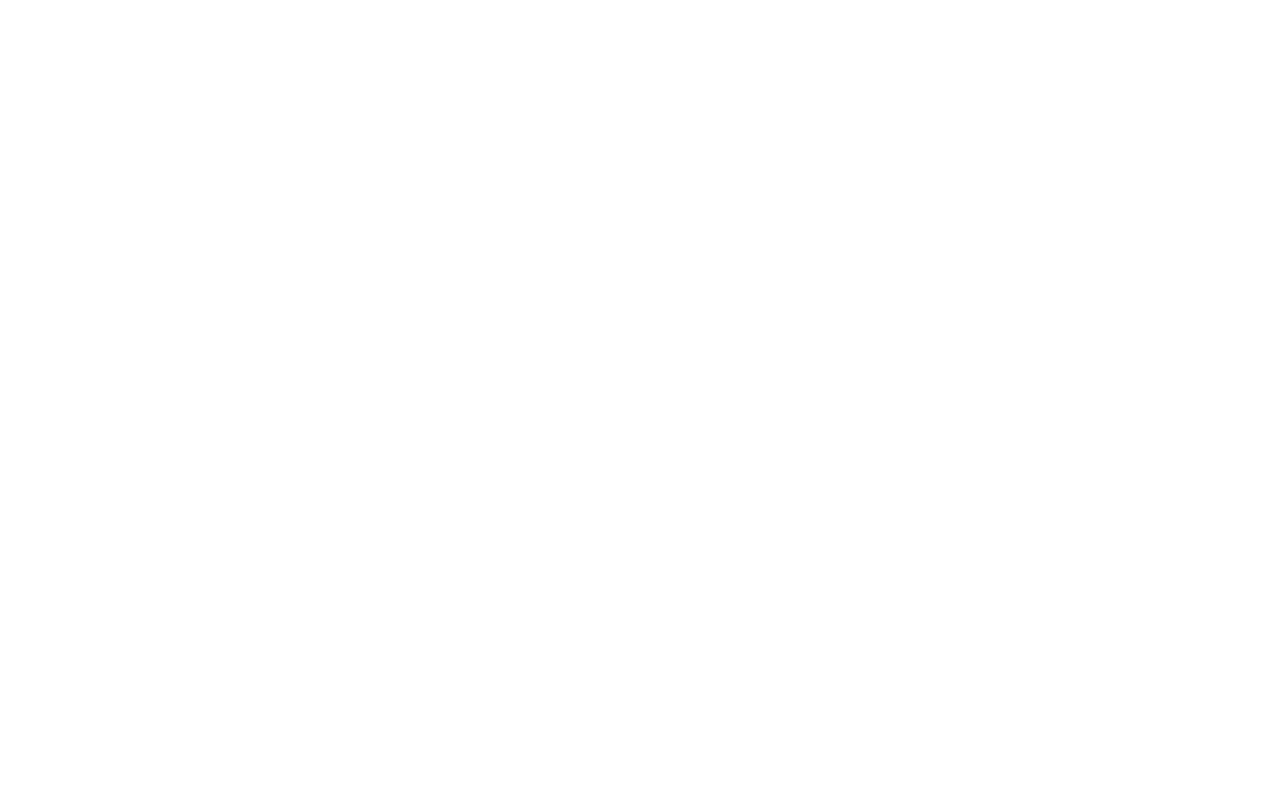
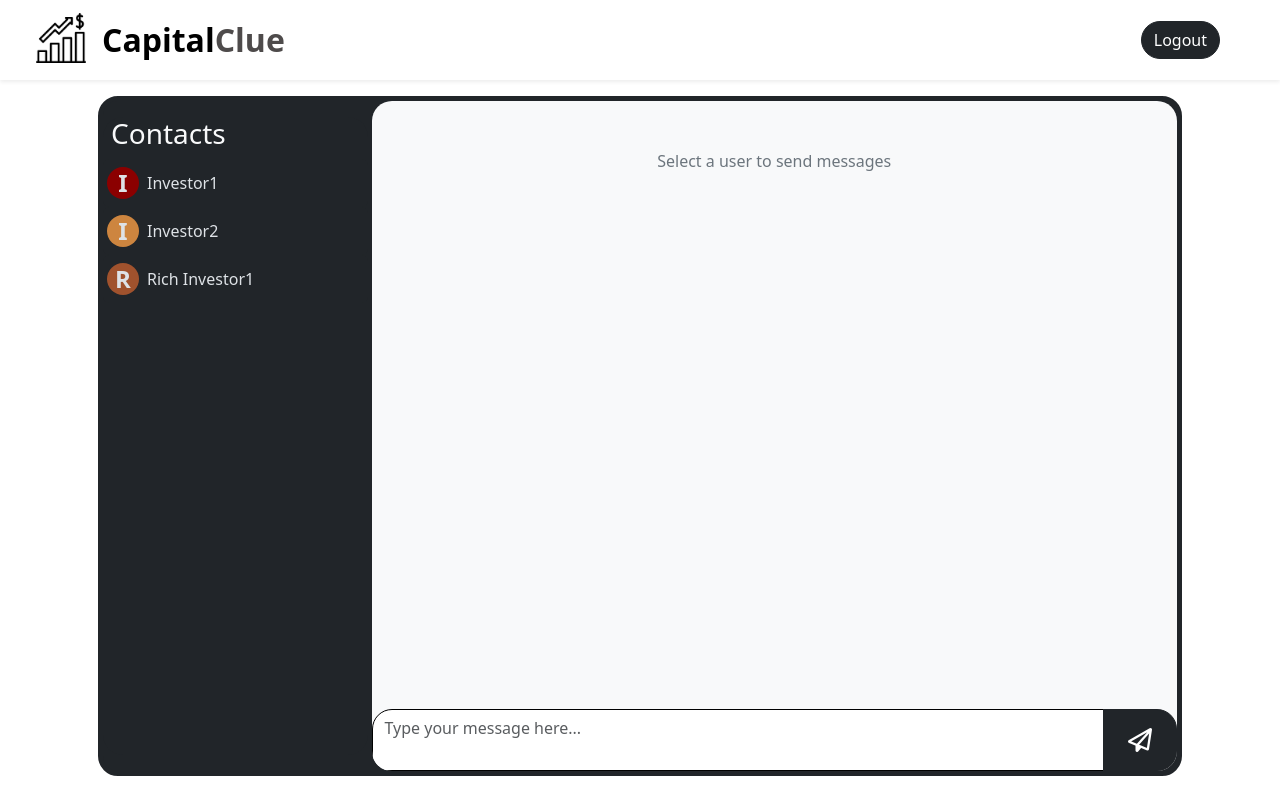
Before and after one commit to ASurenath/investment-platform, a React (Create React App) app: page /innovator/messages in a window 1280 px wide. Before the commit this address had no page. Built offline with nearby package versions, Linux system fonts and the light colour scheme; a web font is replaced by a local one.

Commit message:
messages ui completed

```diff
--- a/src/App.js
+++ b/src/App.js
@@ -8,21 +8,25 @@
 import ProjectView from './Innovator/InnovatorProjects/ProjectView';
 import InvestorProjects from './Investor/InvestorProjects/InvestorProjects';
 import InvestorProjectView from './Investor/InvestorProjects/InvestorProjectView';
+import InnovatorMessages from './Innovator/InnovatorMessages/InnovatorMessages';
 
 function App() {
   return (
     <>
-    <Routes>
-      <Route path='/' element={<Home/>}/>
-      {/* Innovator */}
-      <Route path='/innovator-auth' element={<InnovatorAuth/>}></Route>
-      <Route path='/innovator/profile' element={<InnovatorProfile/>}></Route>
-      <Route path='/innovator/profile-edit' element={<InnovatorProfileEdit/>}></Route>
-      <Route path='/innovator/projects' element={<InnovatorProjects/>}></Route>
-      <Route path='/innovator/project/id' element={<ProjectView/>}></Route>
-      <Route path='/investor/projects' element={<InvestorProjects/>}></Route>
-      <Route path='/investor/project/id' element={<InvestorProjectView/>}></Route>
-    </Routes>
+      <Routes>
+        <Route path='/' element={<Home />} />
+        {/* Innovator */}
+        <Route path='/innovator-auth' element={<InnovatorAuth />}></Route>
+        <Route path='/innovator/profile' element={<InnovatorProfile />}></Route>
+        <Route path='/innovator/profile-edit' element={<InnovatorProfileEdit />}></Route>
+        <Route path='/innovator/projects' element={<InnovatorProjects />}></Route>
+        <Route path='/innovator/messages' element={<InnovatorMessages />}></Route>
+        {/* Investor */}
+        <Route path='/innovator/project/id' element={<ProjectView />}></Route>
+        <Route path='/investor/projects' element={<InvestorProjects />}></Route>
+        <Route path='/investor/project/id' element={<InvestorProjectView />}></Route>
+
+      </Routes>
     </>
   );
 }
--- /dev/null
+++ b/src/Innovator/InnovatorMessages/InnovatorMessages.css
@@ -0,0 +1,57 @@
+.msg-grid{
+    display: grid;
+    grid-template-columns: 1fr 3fr;
+    height: calc( 95vh - 80px );
+    border-radius: 20px;
+}
+.msg-left{
+    border-radius: 20px;
+    overflow-y: auto;
+    max-height: 100%;
+}
+.msg-right{
+    border-radius: 20px;
+    overflow-y: auto;
+    max-height: 100%;
+}
+.text-outline {
+    text-shadow: -1px 0 black, 0 1px black, 1px 0 black, 0 -1px black;
+}
+.list-group-item.active {
+    background-color: #1b4064 !important;
+  }
+  .msg-input{
+    resize: none;
+    text-wrap: wrap;
+    border-top-left-radius: 20px !important;
+    padding: 20px;
+  }
+  .msg-input-box{
+    position: absolute;
+    bottom:0;
+  }
+  .msg-input-box .btn{
+    border-top-right-radius: 20px !important;
+  }
+ .msg-container{
+    width: 100%;
+    height: 100%;
+ }
+ .msg-outer-box{
+    width: 100%;
+    display: flex;
+    flex-direction: column;
+ }
+ .msg-outer-box.received{
+    align-items:start ;
+ }
+ .msg-outer-box.sent{
+    align-items:end ;
+ }
+ .msg-outer-box.sent .msg-box{
+    background-color: #212529 ;
+    color: white;
+ }
+ .msg-box{
+    max-width: 80%;
+ }
--- /dev/null
+++ b/src/Innovator/InnovatorMessages/InnovatorMessages.js
@@ -0,0 +1,114 @@
+import React, { useEffect, useState } from 'react'
+import './InnovatorMessages.css'
+import Header from '../../CommonComponents/Header'
+import { Form, useSearchParams } from 'react-router-dom';
+import { Button, Container, InputGroup, ListGroup, Spinner } from 'react-bootstrap';
+function InnovatorMessages() {
+    const [searchParams, setSearchParams] = useSearchParams();
+    const [id, setId] = useState('')
+    const [displayMessages, setDisplayMessages] = useState([])
+    const [msgLoading,setMsgLoading]=useState(true)
+    const [dMsgLoading,setDMsgLoading]=useState(true)
+
+    useEffect(() => {
+        if (searchParams) {
+            setId(searchParams.get("id"));
+        }
+    }, [searchParams])
+    useEffect(() => {
+        if (id) {
+            setDisplayMessages(messages.filter(i => i.user == id))
+        }
+        else { setDisplayMessages([]) }
+        setDMsgLoading(false)
+    }, [id])
+    const users = [{ id: 1, name: 'Investor1' }, { id: 2, name: 'Investor2' }, { id: 3, name: 'Rich Investor1' }]
+    // const users=[]
+    const messages = [
+        { id: 1, type: 'received', user: 3, content: "Hello1" },
+        { id: 2, type: 'received', user: 1, content: "Hello2" },
+        { id: 3, type: 'received', user: 2, content: "Hello3" },
+        { id: 4, type: 'sent', user: 3, content: "Hello4" },
+        { id: 5, type: 'received', user: 2, content: "Hello5" },
+        { id: 6, type: 'sent', user: 3, content: "Hello6" },
+        { id: 7, type: 'received', user: 2, content: "Longer message.Longer messageLonger messageLonger message.Longer message" },
+        { id: 8, type: 'sent', user: 2, content: "Longer message.Longer messageLonger messageLonger message.Longer message. Longer message.Longer messageLonger messageLonger message.Longer messageLonger message.Longer messageLonger messageLonger message.Longer messageLonger message.Longer messageLonger messageLonger message.Longer message" }]
+    console.log(id);
+    const handleSelectUser = (id) => {
+        setSearchParams({ id })
+    }
+
+    const rendAvat = (l, id) => {
+        const randomDarkColor = () => {
+            const colorList = ['#8B4513', '#8B0000', '#CD853F', '#A0522D', '#B8860B', '#556B2F', '#2F4F4F', '#483D8B', '#228B22', '#4B0082', '#800000', '#8B008B', '#556B2F', '#556B2F', '#6B8E23', '#2F4F4F', '#483D8B', '#8B4513', '#8B0000', '#CD853F', '#A0522D', '#B8860B', '#556B2F', '#2F4F4F', '#483D8B', '#228B22', '#4B0082', '#800000', '#8B008B', '#556B2F', '#556B2F', '#6B8E23', '#2F4F4F', '#483D8B', '#8B4513', '#8B0000', '#CD853F', '#A0522D', '#B8860B', '#556B2F', '#2F4F4F', '#483D8B', '#228B22', '#4B0082', '#800000', '#8B008B', '#556B2F', '#556B2F', '#6B8E23', '#2F4F4F', '#483D8B']
+            return colorList[parseInt(id) % colorList.length];
+        };
+        const newRandomColor = randomDarkColor();
+        return <div className='d-flex justify-content-center align-items-center fs-4 fw-bold me-2 rounded-5 p-3' style={{ backgroundColor: newRandomColor, height: '30px', width: '30px' }}>
+            {l[0]}
+        </div>
+    }
+    return (
+        <>
+            <div className='sticky-top'><Header /></div>
+            <Container fluid='sm'>
+                <div className='msg-grid m-3 bg-dark border border-5 border-dark '>
+                    <div className='msg-left bg-dark my-3 me-1'>
+                        <h3 className='text-light ps-2'>Contacts</h3>
+                        {users?.length > 0 ?
+
+                            <ListGroup data-bs-theme='dark' className='rounded-0' >
+                                {users.map(i =>
+                                    <ListGroup.Item action active={id && (i.id) == id && 'active'} className='border-0 px-lg-1 rounded' variant='flush' key={i.id} onClick={() => handleSelectUser(i.id)}>
+                                        <div className='d-flex align-items-center my-auto'>{rendAvat(i.name, i.id)}<div className=''>{i.name}</div></div>
+                                    </ListGroup.Item>)}
+                            </ListGroup>
+                            : <p className='text-secondary'> You have no contacts! Visit investor's profile to message them.</p>}
+                    </div>
+                    <div className='msg-right bg-light' style={{ position: 'relative' }}>
+                        <div>
+
+                            {id?
+                            dMsgLoading?
+                                  <div className='w-100 text-center py-5'><Spinner animation="grow" size="lg" /></div>
+
+                            :displayMessages.length > 0 ?
+                                <div className='msg-container p-3'>
+                                    {displayMessages.map(i => <div key={i.id} className={`msg-outer-box ${i.type}`} >
+                                        <p className='sender text-secondary mb-0' >{i.type=='received'?users.find(j=>j.id==i.user).name:'You'}</p>
+                                        <div className='msg-box py-2 px-3 border border-black rounded-4 mb-3 mt-0'>
+                                            {i.content}
+                                        </div>
+
+
+                                    </div>)}
+                                </div>
+
+                                :
+                                <p className='text-secondary p-5 text-center'>
+                                    You have no message history with this user. Say something to start conversation.
+                                </p>
+                            :
+                            <p className='text-secondary p-5 text-center'>
+                                    Select a user to send messages
+                                </p>
+                            }
+
+                        </div>
+
+                        <div className='msg-input-box w-100'>
+                            <InputGroup className='rounded-4'>
+                                <textarea className='form-control msg-input  border border-black' placeholder='Type your message here...' />
+                                <Button variant='dark' className='px-4'><i className="fa-regular fa-paper-plane fa-xl"></i></Button>
+                            </InputGroup>
+                        </div>
+                    </div>
+                </div>
+
+            </Container>
+
+        </>
+    )
+}
+
+export default InnovatorMessages
```
Also changed, not shown: src/Investor/InvestorProjects/InvestorProjects.js (+7 -7 lines).
